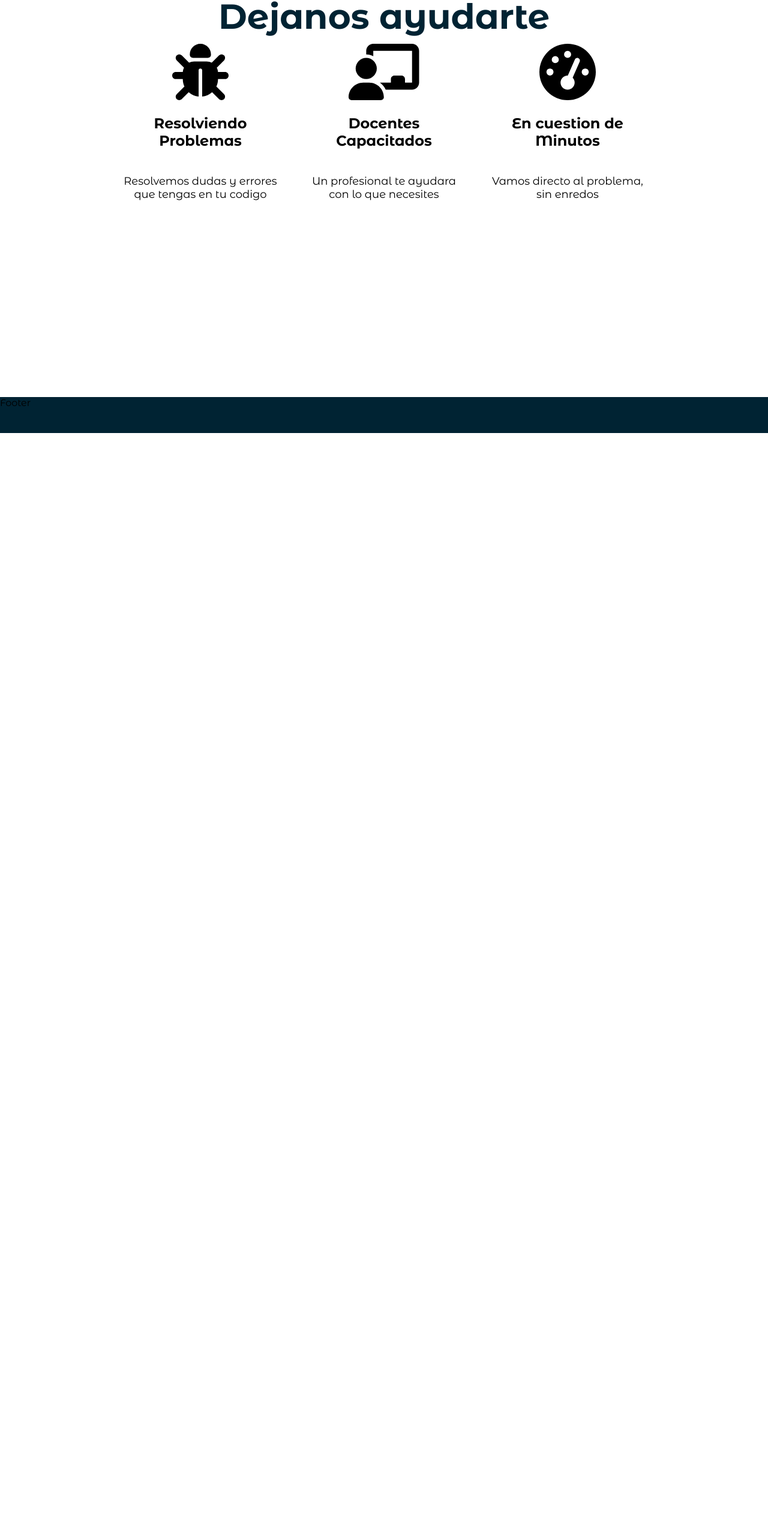
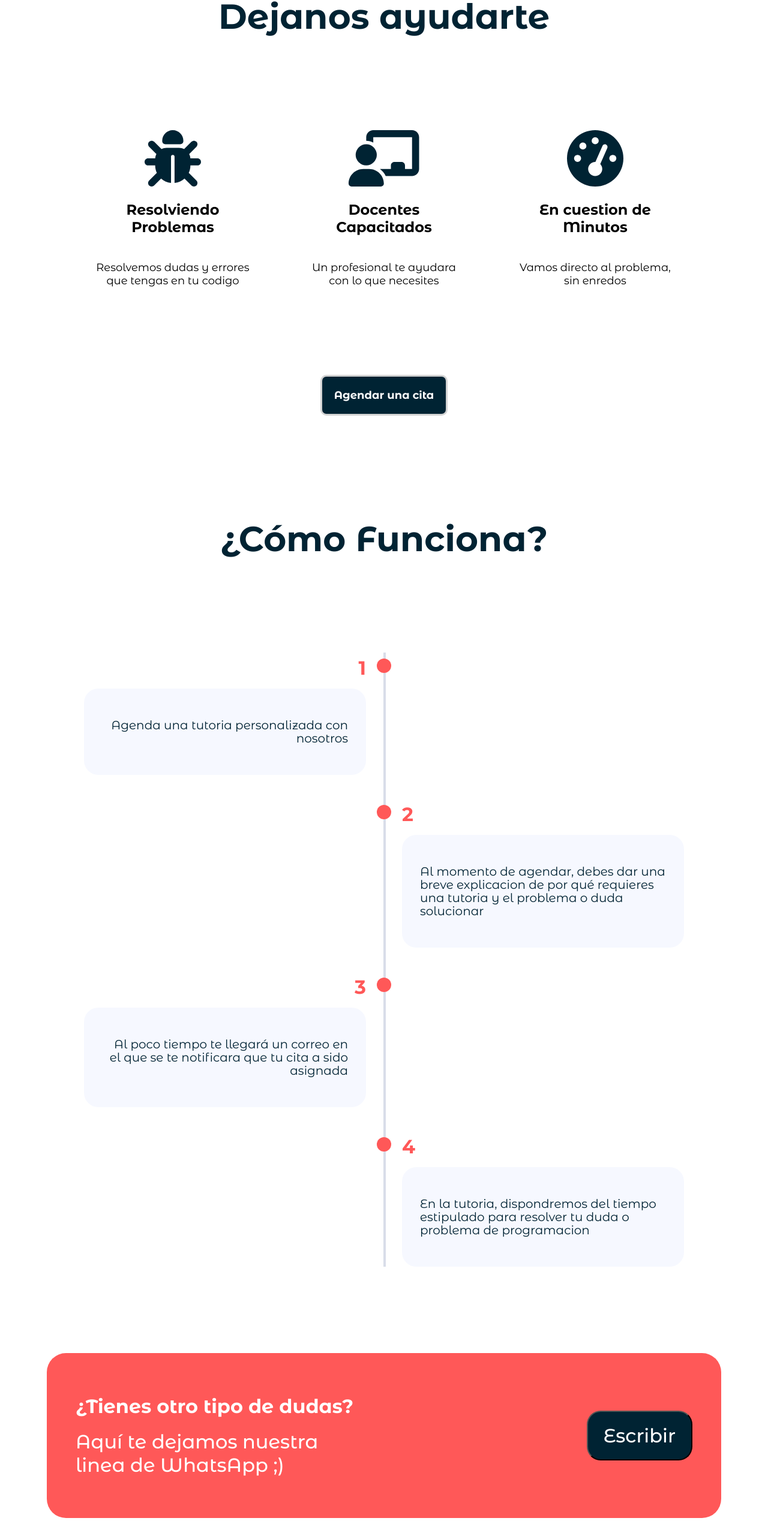
Before and after one commit to 80asv/llanoware, a React (Create React App) app: page / in a window 1280 px wide. Shown: the part 2500-5066 px from the top of the page at 60% size. Before the commit the page ends 3222 px from the top, so only its background shows below. Built offline with nearby package versions, Linux system fonts and the light colour scheme.

Commit message:
mas secciones

```diff
--- a/src/components/Card/CardHelp.js
+++ b/src/components/Card/CardHelp.js
@@ -1,28 +1,65 @@
 import { FontAwesomeIcon } from '@fortawesome/react-fontawesome'
 import React from 'react'
 import styled from 'styled-components'
-const CardHelp = ({ icono, titulo, desc }) => {
+import 'aos/dist/aos.css';
+import AOS from 'aos';
+import { useEffect } from "react";
+
+function getRamdomNumber(hex){
+    return Math.floor(Math.random() * hex.length);
+}
+
+function ColorChanger(){
+    const hex = [0, 1, 2, 3, 4, 5, 6, 7, 8, 9, "A", "B", "C", "D", "E", "F"];
+    let hexColor = "#";
+    for(let i = 0; i<6; i++){
+        hexColor += hex[getRamdomNumber(hex)];
+    }
+    return hexColor;
+}
+
+const CardHelp = ({ icono, titulo, desc, transition }) => {
+
+    useEffect(() => {
+		AOS.init({duration: 1000});
+		AOS.refresh();
+	}, []);
+
+    const Titulo = styled.h3`
+        font-size: 24px;
+        text-align: center;
+        transition: all .2s ease-in;
+    `;
+    const Icono = styled(FontAwesomeIcon)`
+        font-size: 94px;
+        transition: all .2s ease-in;
+        color: #002333;
+    `;
+    const Desc = styled.p`
+        font-size: 18px;
+        text-align: center;
+    `;
     const Card = styled.div`
         width: 16rem;
         display: flex;
         flex-direction: column;
         justify-content: center;
         align-items: center;
-    `;
-    const Icono = styled(FontAwesomeIcon)`
-        font-size: 94px;
-    `;
-    const Titulo = styled.h3`
-        font-size: 24px;
-        text-align: center;
+
+        &:hover ${Titulo}, &:hover ${Icono}{
+            color: ${ColorChanger};
+            cursor: pointer;
+        }
+
+        &:hover ${Desc}{
+            cursor: pointer;
+        }
     `;
 
-    const Desc = styled.p`
-        font-size: 18px;
-        text-align: center;
-    `;
+
+
     return (
-        <Card>
+        <Card data-aos={transition}>
             <Icono icon={icono}/>
             <Titulo>{titulo}</Titulo>
             <Desc>{desc}</Desc>
--- /dev/null
+++ b/src/components/Sections/ComoFunciona.js
@@ -0,0 +1,18 @@
+import React from 'react'
+import TimelineItem from '../TimelineItem/TimelineItem'
+
+const ComoFunciona = () => {
+  return (
+    <section className='como-funciona'>
+        <h2>¿Cómo Funciona?</h2>
+        <div className='timeline-items'>
+            <TimelineItem transition="fade-up" number="1" description="Agenda una tutoria personalizada con nosotros"/>
+            <TimelineItem transition="fade-up" number="2" description="Al momento de agendar, debes dar una breve explicacion de por qué requieres una tutoria y el problema o duda solucionar"/>
+            <TimelineItem transition="fade-up" number="3" description="Al poco tiempo te llegará un correo en el que se te notificara que tu cita a sido asignada"/>
+            <TimelineItem transition="fade-up" number="4" description="En la tutoria, dispondremos del tiempo estipulado para resolver tu duda o problema de programacion"/>
+        </div>
+    </section>
+  )
+}
+
+export default ComoFunciona
--- a/src/components/Sections/DejanosAyudarte.js
+++ b/src/components/Sections/DejanosAyudarte.js
@@ -2,24 +2,29 @@ import { faBug, faChalkboardTeacher, faGaugeHigh } from '@fortawesome/free-solid
 import React from 'react'
 import CardHelp from '../Card/CardHelp'
 import styled from 'styled-components'
+import BtnAgendar from '../BtnAgendar/BtnAgendar'
 
 
 const DejanosAyudarte = () => {
     const Cards = styled.div`
         display: flex;
         flex-direction: row;
+        justify-content: center;
         flex-wrap: wrap;
-        gap: 50px;
+        gap: 6rem;
+        margin-top: 9rem;
+        margin-bottom: 8rem;
     `;
 
   return (
     <section className='ayuda'>
         <h2>Dejanos ayudarte</h2>
         <Cards className='cards-help'>
-            <CardHelp icono={faBug} titulo="Resolviendo Problemas" desc="Resolvemos dudas y errores que tengas en tu codigo"/>
-            <CardHelp icono={faChalkboardTeacher} titulo="Docentes Capacitados" desc="Un profesional te ayudara con lo que necesites"/>
-            <CardHelp icono={faGaugeHigh} titulo="En cuestion de Minutos" desc="Vamos directo al problema, sin enredos"/>
+            <CardHelp transition="fade-up" icono={faBug} titulo="Resolviendo Problemas" desc="Resolvemos dudas y errores que tengas en tu codigo"/>
+            <CardHelp transition="fade-up" icono={faChalkboardTeacher} titulo="Docentes Capacitados" desc="Un profesional te ayudara con lo que necesites"/>
+            <CardHelp transition="fade-up" icono={faGaugeHigh} titulo="En cuestion de Minutos" desc="Vamos directo al problema, sin enredos"/>
         </Cards>
+        <BtnAgendar/>
     </section>
   )
 }
--- /dev/null
+++ b/src/components/TimelineItem/TimelineItem.css
@@ -0,0 +1,81 @@
+.timeline-items{
+	max-width: 1000px;
+	margin: 9rem auto;
+	display: flex;
+	flex-wrap: wrap;
+	position: relative;
+}
+.timeline-items::before{
+	content: '';
+	position: absolute;
+	width: 4px;
+	height: 100%;
+	background-color: #d9dde9;
+	left: calc(50% - 1px);
+}
+.timeline-item{
+	margin-bottom: 40px;
+	width: 100%;
+	position: relative;
+}
+.timeline-item:last-child{
+	margin-bottom: 0;
+}
+.timeline-item:nth-child(odd){
+    padding-right: calc(50% + 30px);
+	text-align: right;
+}
+.timeline-item:nth-child(even){
+    padding-left: calc(50% + 30px);
+}
+.timeline-dot{
+	height: 24px;
+	width: 24px;
+	background-color: #ff5858;
+	position: absolute;
+	left: calc(50% - 12px);
+	border-radius: 50%;
+	top:10px;
+}
+.timeline-number{
+	font-size: 32px;
+	font-weight: 700;
+	color: #ff5858;
+	margin:6px 0 15px;
+}
+.timeline-content{
+    background-color: #eef2ff80;
+	padding: 30px;
+	border-radius: 24px;
+}
+.timeline-content h3{
+    font-size: 20px;
+	color: #ffffff;
+	margin:0 0 10px;
+	text-transform: capitalize;
+	font-weight: 500;
+}
+.timeline-content p{
+    color: #002333;
+	font-size: 20px;
+	font-weight: 400;
+	line-height: 22px;
+}
+
+/* responsive */
+@media(max-width: 767px){
+	.timeline-items::before{
+		left: 7px;
+	}
+	.timeline-item:nth-child(odd){
+		padding-right: 0;
+		text-align: left;
+	}
+	.timeline-item:nth-child(odd),
+	.timeline-item:nth-child(even){
+		padding-left: 37px;
+	}
+	.timeline-dot{
+		left:-4px;
+	}
+}
--- /dev/null
+++ b/src/components/TimelineItem/TimelineItem.js
@@ -0,0 +1,25 @@
+import React from 'react'
+import './TimelineItem.css'
+import 'aos/dist/aos.css';
+import AOS from 'aos';
+import { useEffect } from "react";
+
+const TimelineItem = ({number, description, transition }) => {
+
+	useEffect(() => {
+		AOS.init({duration: 1500});
+		AOS.refresh();
+	}, []);
+
+	return (
+		<div class="timeline-item" data-aos={transition}>
+				<div class="timeline-dot"></div>
+				<div class="timeline-number">{number}</div>
+				<div class="timeline-content">
+					<p>{description}</p>
+				</div>
+		</div>
+	)
+}
+
+export default TimelineItem
--- a/src/pages/Inicio.css
+++ b/src/pages/Inicio.css
@@ -1,7 +1,9 @@
 .inicio,
 .preguntas,
 .areas,
-.ayuda{
+.ayuda,
+.como-funciona,
+.card-container_contacto{
     min-height: calc(100vh - 120px);
     display: flex;
     flex-direction: row;
@@ -18,7 +20,8 @@
 }
 .inicio h1,
 .areas h2,
-.ayuda h2{
+.ayuda h2,
+.como-funciona h2{
     font-size: 58px;
     color: #002333;
     margin: 10px 0;
@@ -35,10 +38,15 @@
     justify-content: flex-start;
 }
 .areas,
-.ayuda{
+.ayuda,
+.como-funciona{
     display: flex;
     flex-direction: column;
     justify-content: flex-start;
     align-items: center;
     margin-top: 10rem;
 }
+.card-container_contacto{
+    min-height: auto;
+    margin-bottom: 4rem;
+}
--- a/src/pages/Inicio.js
+++ b/src/pages/Inicio.js
@@ -1,12 +1,14 @@
 import React from 'react'
+import { useEffect } from "react";
+import { Areas } from '../components/Sections/Areas'
 import BtnAgendar from '../components/BtnAgendar/BtnAgendar'
-import { Areas } from '../components/Sections/Areas'
+import ComoFunciona from '../components/Sections/ComoFunciona'
 import DejanosAyudarte from '../components/Sections/DejanosAyudarte'
 import Pregunta from '../components/Sections/Pregunta'
+import 'aos/dist/aos.css';
 import './Inicio.css';
 import AOS from 'aos';
-import 'aos/dist/aos.css';
-import { useEffect } from "react";
+import CardContacto from '../components/Card/CardContacto';
 
 const Inicio = () => {
 	useEffect(() => {
@@ -30,6 +32,10 @@ const Inicio = () => {
 			</div>
 			<Areas/>
 			<DejanosAyudarte/>
+			<ComoFunciona/>
+			<div className='card-container_contacto'>
+				<CardContacto/>
+			</div>
 		</main>
 	)
 }
```
